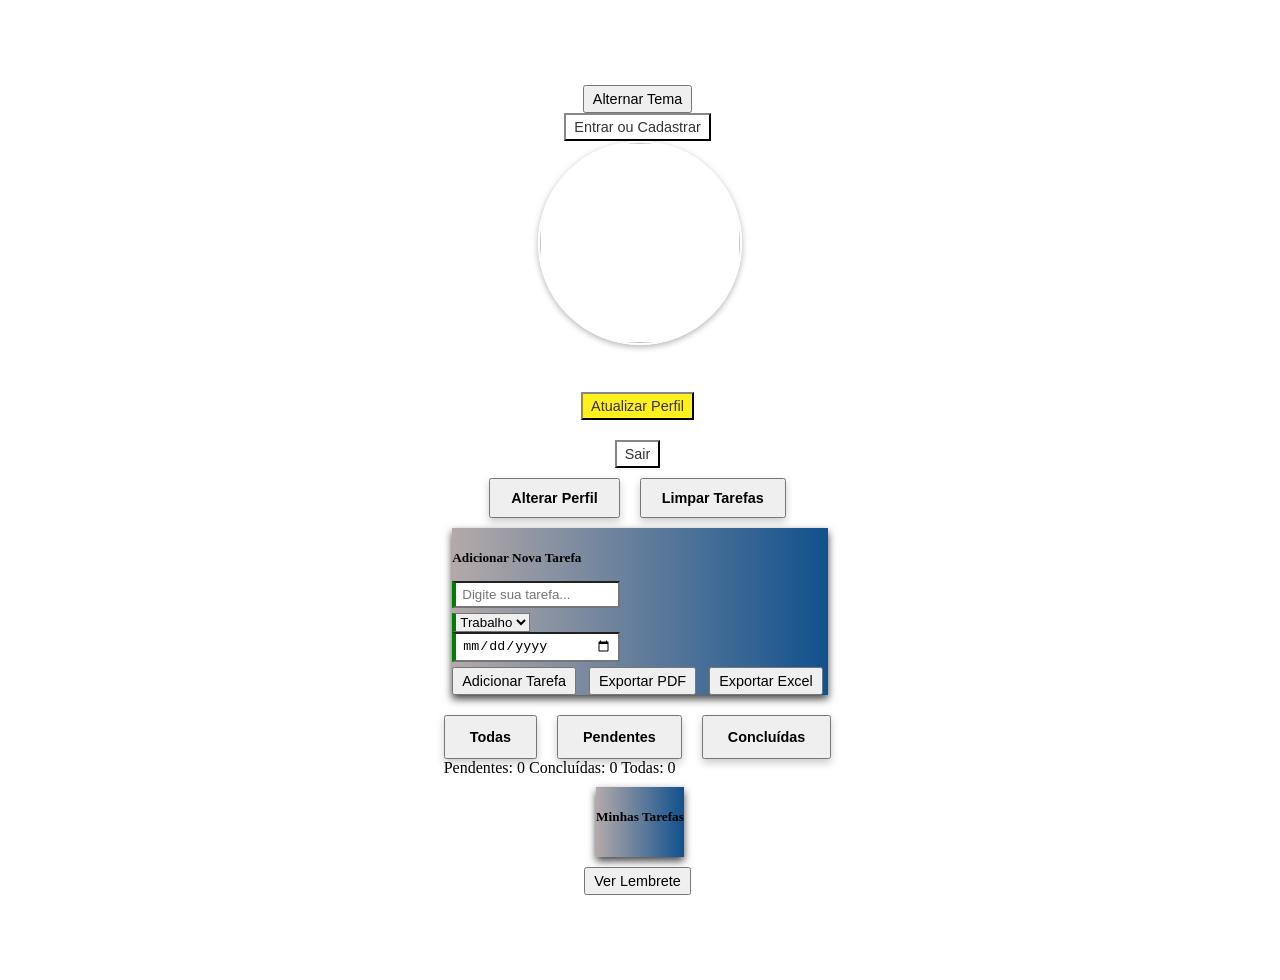
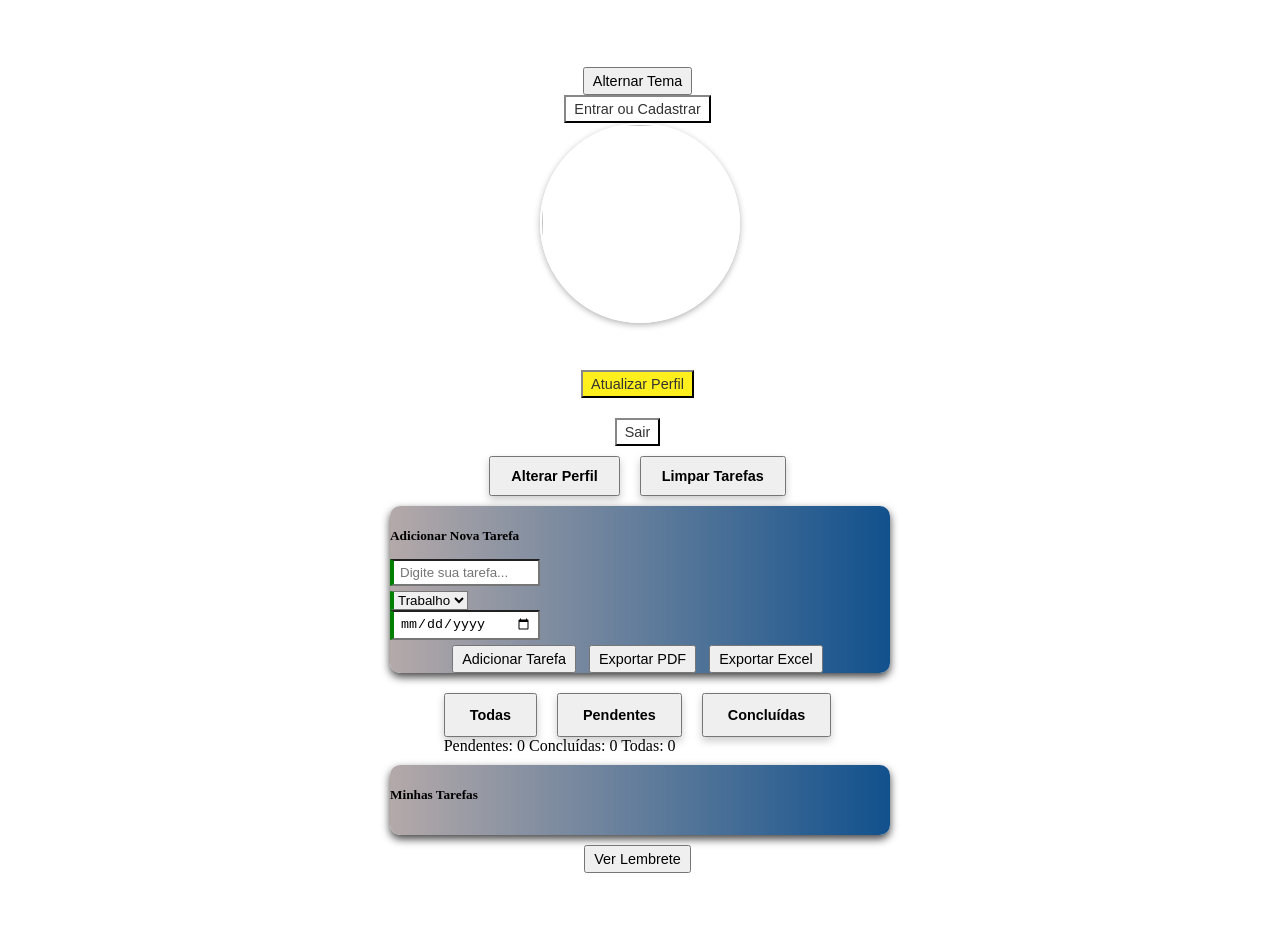

Teste no celular, fase 2

--- a/style.css
+++ b/style.css
@@ -1,3 +1,7 @@
+* {
+  box-sizing: border-box;
+}
+
 @keyframes changeBackgroundImage {
   0% {
     background-image: url('https://picsum.photos/id/1015/1500/1000'), url('https://images.unsplash.com/photo-[number redacted]db2c3e16c5d');
@@ -53,10 +57,15 @@ body {
 }
  
 .card {
-  margin: 10px;
+  width: 100%;
+  max-width: 500px;   /* controla o tamanho máximo */
+  border-radius: 10px;
+  margin: 10px auto;
   box-shadow: 0 4px 8px 0 rgba(0, 0, 0, 0.74);
   background-image: linear-gradient(to left, rgb(17, 81, 141), #b4a9a9);
 }
+
+
 
 input.form-control {
   border-left: 4px solid green;
@@ -188,12 +197,6 @@ button {
   border-radius: 8px;
 }
 
-#formularioLoginCadastro {
-  justify-content:center;
-  display: none;
-}
-
-
 /* Limita o tamanho do container do cropper */
 #cropContainerCadastro,
 #cropContainerAtualizar {
@@ -221,23 +224,20 @@ button {
 
 /* expandir abre e fecha */
 .btn-seta {
-  background: #7ad655;
-  border: none;
-  color: white;
+  /* background: #7ad655;
   width: 36px;
   height: 36px;
-  border-radius: 50%;
   margin-left: 10px;
   display: flex;
   align-items: center;
   justify-content: center;
   cursor: pointer;
   transition: 0.3s;
-  box-shadow: 0 4px 10px rgba(0,0,0,.2);
-}
-
-.btn-seta:hover {
-  background: #0d6efd; 
+  box-shadow: 0 4px 10px rgba(0,0,0,.2); */
+  background: transparent;
+  border: none;
+  font-size: 16px;
+  cursor: pointer;
 }
 
 /* animação da lista de tarefas botão espandir */
@@ -251,17 +251,17 @@ button {
   max-height: 0;
 }
 
-/* rotação do ícone */
+/* rotação do ícone 
 .rotacionar {
   transform: rotate(180deg);
   transition: transform 0.4s ease;
-}
+}*/
 
-/* animação de login e cadastro */
+/* animação da login e cadastro */
 #loginConteudo,
 #cadastroConteudo {
   overflow: hidden;
-  max-height: 750px;
+  max-height: 800px;
   transition: max-height 0.8s ease;
 }
 
@@ -360,8 +360,8 @@ button {
 }
 
 /*Botão Atualizar perfil*/
-.btn-outline-warning{
-  background-color: rgba(255, 238, 0, 0.891) !important; 
+  .btn-outline-warning{
+ background-color: rgba(255, 238, 0, 0.891) !important; 
   border-color: #333 !important;
   color: #333 !important;
 }
@@ -642,7 +642,32 @@ button {
   }
 }
 
+ 
+/* Ajuste para telas muito pequenas */
+@media (max-width: 400px) {
+  #listaTarefas .list-group-item {
+    flex-direction: column;
+    align-items: center;
+  }
+}
+ 
+/* Ajuste para telas muito pequenas */
+@media (max-width: 400px) {
+  .tarefa {
+    flex-direction: column;
+    align-items: center;
+  }
+}
 
+/* Para telas muito pequenas */
+@media (max-width: 400px) {
+  .botoes-container {
+  flex-direction: column; /* Empilha se ficar muito apertado */
+   align-items: center;
+  }
+}
+ 
+/* Ajuste para tablets */
 @media (max-width: 768px) {
   #mensagemUsuario {
     font-size: 1.5rem;
@@ -651,20 +676,16 @@ button {
   }
 }
 
-@media (max-width: 400px) {
-  #listaTarefas .list-group-item {
-    flex-direction: column;
-    align-items: center;
+@media (max-width: 600px) {
+  .card {
+    max-width: 80%;
+    margin: 10px auto;
   }
-   .botoes-container {
-  flex-direction: column; /* Empilha se ficar muito apertado */
-   align-items: center;
-  }
-    .tarefa {
-    flex-direction: column;
-    align-items: center;
-  }
-    #mensagemUsuario {
+}
+
+/* Ajuste para celulares */
+@media (max-width: 480px) {
+  #mensagemUsuario {
     font-size: 1.2rem;
     padding: 0 15px;
     line-height: 1.3;
